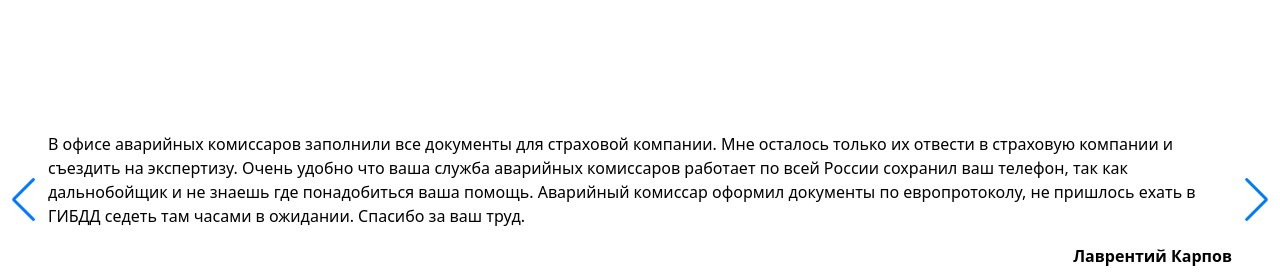
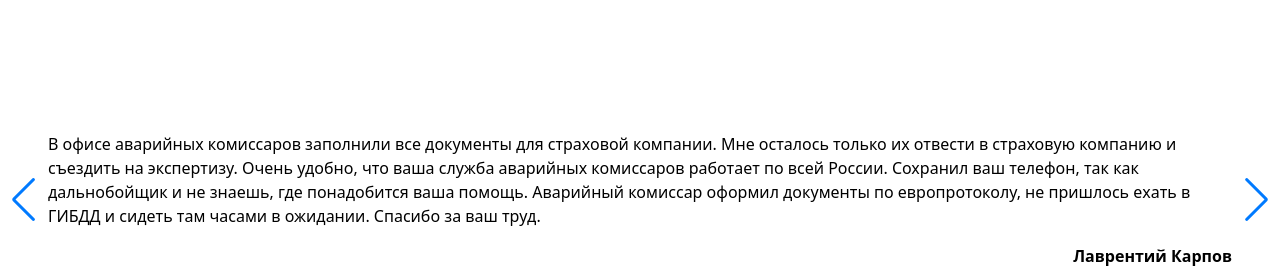
Before and after one commit to Kampel2012/autocar56, a React (Vite) app: page / in a window 1280 px wide. Shown: the part 4504-4782 px from the top of the page. Built offline with nearby package versions, Linux system fonts and the light colour scheme.

Commit message:
Text пунктуацию поправить

```diff
--- a/src/components/Comments.jsx
+++ b/src/components/Comments.jsx
@@ -21,23 +21,23 @@ const Comments = () => {
 
   const comments = [
     {
-      text: 'Въехала в маршрутку, водитель которой повел себя неадекватно и требовал с меня 20 тысяч рублей, я позвонила мужу он сказал закрыться в машине и ждать аварийного комиссара, комиссар приехал быстро и объяснил, что сделает все документы и водитель маршрутки получит страховку. Не знаю, что бы я делала с этим мужланом если бы не вы.',
+      text: 'Въехала в маршрутку, водитель которой повел себя неадекватно и требовал с меня 20 тысяч рублей. Я позвонила мужу, он сказал закрыться в машине и ждать аварийного комиссара. Комиссар приехал быстро и объяснил, что сделает все документы, и водитель маршрутки получит страховку. Не знаю, что бы я делала с этим мужланом, если бы не вы.',
       name: 'Владислава Герасимова',
     },
     {
-      text: 'В офисе аварийных комиссаров заполнили все документы для страховой компании. Мне осталось только их отвести в страховую компании и съездить на экспертизу. Очень удобно что ваша служба аварийных комиссаров работает по всей России сохранил ваш телефон, так как дальнобойщик и не знаешь где понадобиться ваша помощь. Аварийный комиссар оформил документы по европротоколу, не пришлось ехать в ГИБДД седеть там часами в ожидании. Спасибо за ваш труд.',
+      text: 'В офисе аварийных комиссаров заполнили все документы для страховой компании. Мне осталось только их отвести в страховую компанию и съездить на экспертизу. Очень удобно, что ваша служба аварийных комиссаров работает по всей России. Сохранил ваш телефон, так как дальнобойщик и не знаешь, где понадобится ваша помощь. Аварийный комиссар оформил документы по европротоколу, не пришлось ехать в ГИБДД и сидеть там часами в ожидании. Спасибо за ваш труд.',
       name: 'Лаврентий Карпов',
     },
     {
-      text: 'На парковке детского сада поцарапала машину, не знала что делать, позвонила мужу он вызвал аварийных комиссаров. Приехал молодой парень объяснил, что когда повреждения маленькие аварию оформляют без ГИБДД по протоколу страховой компании. На следящий день забрала протокол в офисе аварийных комиссаров и увезла в свою страховую.',
+      text: 'На парковке детского сада поцарапала машину, не знала, что делать, позвонила мужу, он вызвал аварийных комиссаров. Приехал молодой парень, объяснил, что когда повреждения маленькие, аварию оформляют без ГИБДД по протоколу страховой компании. На следующий день забрала протокол в офисе аварийных комиссаров и увезла в свою страховую.',
       name: 'Анна Булкина',
     },
     {
-      text: 'В городе Санкт-Петербурге был в командировке на два дня а руководство задач нарезало за недель не успеть. Как на зло на парковке девушка задавая назад въехала в мой служебный автомобиль. Первые мысли что все встречи и переговоры накрылись медным тазом. Но виновница предложила оформится через аварийных комиссаров. Комиссар приехал быстро от фотографировал все, записал повреждения и отпустил меня. На следящей день приехал в офис аварийных комиссаров и забрал документы. Спасибо вы сэкономили мое время сто позволило мне решить все дела намеченные на командировку.',
+      text: 'В городе Оренбурге был в командировке на два дня, а руководство задач нарезало за неделю, не успеть. Как на зло, на парковке девушка, задавая назад, въехала в мой служебный автомобиль. Первые мысли, что все встречи и переговоры накрылись медным тазом. Но виновница предложила оформиться через аварийных комиссаров. Комиссар приехал быстро, фотографировал все, записал повреждения и отпустил меня. На следующий день приехал в офис аварийных комиссаров и забрал документы. Спасибо, вы сэкономили мое время, что позволило мне решить все дела, запланированные на командировку.',
       name: 'Макс Константинов',
     },
     {
-      text: 'Всем рекомендую вызывать на место ДТП не ГАИ а аварийных комиссаров. Во-первых приехали быстро. Во-вторых оплату за услуги комиссаров страховая мне вернула. В-третьих бесплатно сделали расчет суммы выплаты страховки.',
+      text: 'Всем рекомендую вызывать на место ДТП не ГАИ, а аварийных комиссаров. Во-первых, приехали быстро. Во-вторых, оплату за услуги комиссаров страховая мне вернула. В-третьих, бесплатно сделали расчет суммы выплаты страховки.',
       name: 'Олег Лыткин',
     },
   ];
@@ -45,8 +45,7 @@ const Comments = () => {
   const commentsElems = comments.map((item) => (
     <SwiperSlide
       key={item.name}
-      className="flex flex-wrap flex-col justify-center"
-    >
+      className="flex flex-wrap flex-col justify-center">
       <div className="text-left mx-12 flex flex-wrap flex-col justify-between">
         <div>{item.text}</div>
         <div className="text-right mt-4 font-semibold">{item.name}</div>
@@ -69,8 +68,7 @@ const Comments = () => {
         scrollbar={{ draggable: true }}
         onSwiper={() => () => {}}
         onSlideChange={() => {}}
-        className="md:h-96 h-min py-10"
-      >
+        className="md:h-96 h-min py-10">
         {commentsElems}
       </Swiper>
       <div className="text-white self-start py-10">
```
